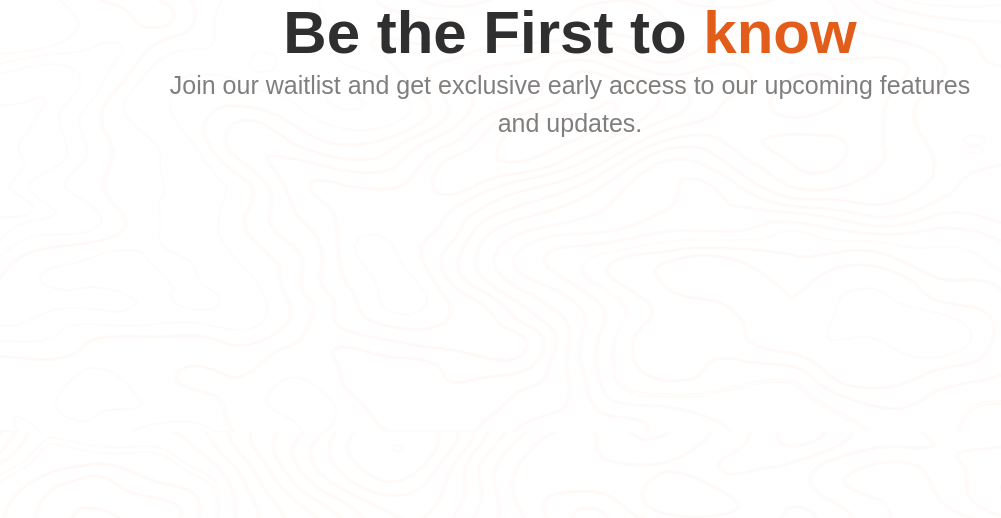
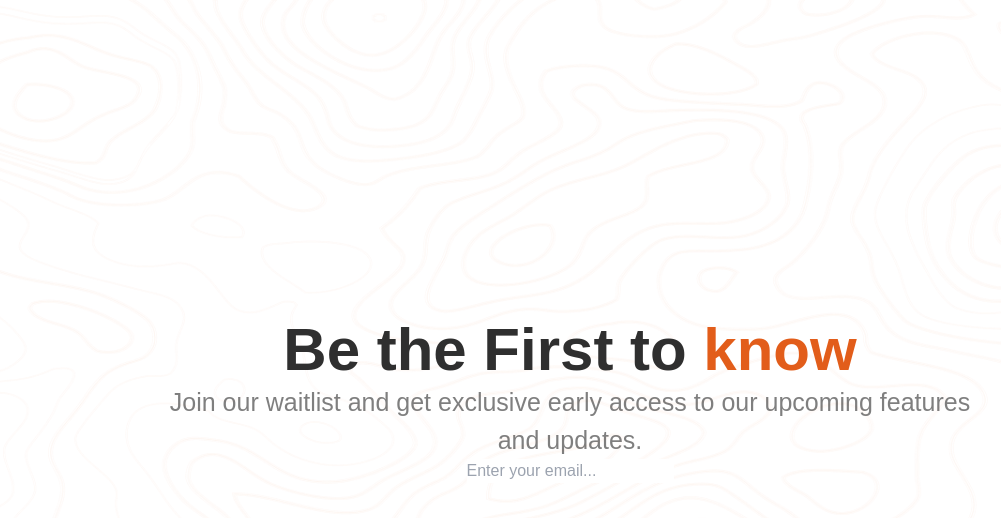
Before and after one commit to Victorola-coder/vista-wait, a React (Vite) app: page / in a window 1280 px wide. Shown: the top 518 px of the page, without its empty margins (70-1071 px from the left). Built offline with nearby package versions, Linux system fonts and the light colour scheme; a web font is replaced by a local one.

Commit message:
updsates

```diff
--- a/src/components/index.ts
+++ b/src/components/index.ts
@@ -1 +1,2 @@
 export { default as SEO } from "./seo";
+export { default as Input } from "./input";
--- /dev/null
+++ b/src/components/input.tsx
@@ -0,0 +1,21 @@
+import clsx from "clsx";
+
+interface InputProps extends React.InputHTMLAttributes<HTMLInputElement> {
+  className?: string;
+  onChange?: () => void;
+}
+
+export default function Input({ ...props }: InputProps) {
+  const { type, className, onChange, ...prop } = props;
+  return (
+    <input
+      {...prop}
+      type="email"
+      name="email"
+      id="email"
+      className={clsx(className, "")}
+      placeholder="Enter your email..."
+      onChange={onChange}
+    />
+  );
+}
--- a/src/pages/waitlist.tsx
+++ b/src/pages/waitlist.tsx
@@ -1,11 +1,17 @@
+import { useState } from "react";
+import { Input } from "../components";
+
 export default function Waitlist() {
+  const [email, setEmail] = useState<string>("");
+  const [loading, setLoading] = useState<boolean>(false);
+
   const handleSubmit = (e: React.FormEvent) => {
     e.preventDefault();
   };
 
   return (
     <main>
-      <section className="flex flex-col items-center justify-center">
+      <section className="flex flex-col items-center justify-center min-h-[100dvh]">
         <h3 className="text-dark text-[60px] font-bold leading-[65.92px] ">
           Be the First to <span className="text-primary">know</span>
         </h3>
@@ -14,7 +20,11 @@ export default function Waitlist() {
           features and updates.
         </p>
 
-        <form onSubmit={handleSubmit}></form>
+        <form onSubmit={handleSubmit}>
+          <fieldset>
+            <Input />
+          </fieldset>
+        </form>
       </section>
     </main>
   );
--- a/tailwind.config.js
+++ b/tailwind.config.js
@@ -13,6 +13,7 @@ export default {
         dark: {
           DEFAULT: "#2F2F2F",
           100: "#00000080",
+          200: "#A3A3A3",
         },
       },
 
```
